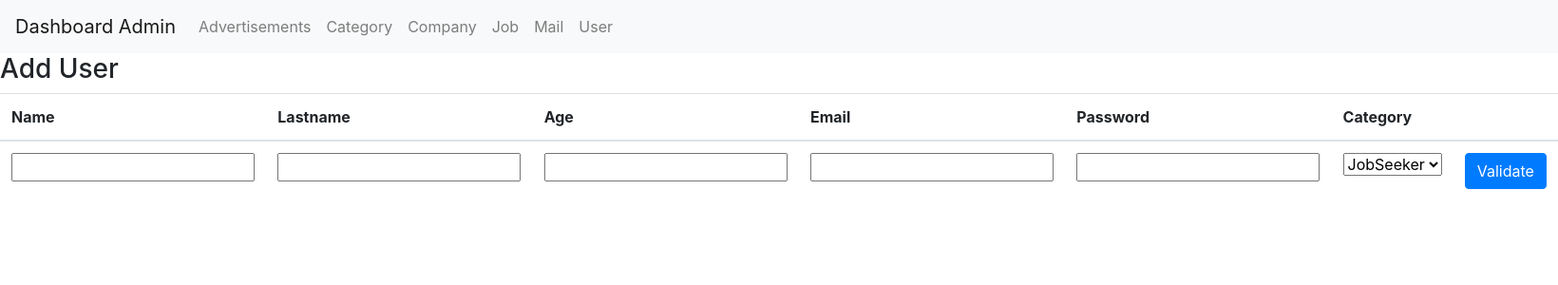
After one commit to Mayki-kicas/FlaskDashboard, a Flask app: page /addUser in a window 1640 px wide. The commit adds this page. Shown: the top 300 px of the page at 95% size. Run offline with Flask 2, Linux system fonts and the light colour scheme; some libraries are stand-ins or nearby versions.

Commit message:
add user dashboard

```diff
--- a/app.py
+++ b/app.py
@@ -353,6 +353,28 @@ def addMail():
         else:
             return json.dumps({'html': '<span>Enter the required fields</span>'})
 
+@app.route("/addUser", methods=["GET", "POST"])
+def addUser():
+    if request.method == "GET":
+        return render_template('add/addUser.html')
+    elif request.method == 'POST':
+        name = request.json['name']
+        lastname = request.json['lastname']
+        age = request.json['age']
+        email = request.json['email']
+        password = request.json['password']
+        category = request.json['category']
+        if name and lastname and age and email and password and category:
+            cursor.callproc('sp_insertUser', (name, lastname, age, email, password, category))
+            data = cursor.fetchall()
+            if len(data) == 0:
+                conn.commit()
+                return json.dumps({'message': 'User created successfully !'})
+            else:
+                return json.dumps({'error': str(data[0])})
+        else:
+            return json.dumps({'html': '<span>Enter the required fields</span>'})
+
 # @app.route("/", methods=["GET", "POST"])
 # def main():
 #     cursor.execute("select Job.Id, Job.Title, Content, Company.Name, Category.Title from Job, Company, Category Where Job.Id_Company=Company.Id and Job.Id_Category=Category.Id ")
--- /dev/null
+++ b/templates/add/addUser.html
@@ -0,0 +1,58 @@
+{% extends 'base.html' %} {% block title %} Add User {% endblock %} {% block content %}
+<h3>Add User</h3>
+<table class="table">
+    <thead>
+        <tr>
+            <th scope="col">Name</th>
+            <th scope="col">Lastname</th>
+            <th scope="col">Age</th>
+            <th scope="col">Email</th>
+            <th scope="col">Password</th>
+            <th scope="col">Category</th>
+            <th scope="col"></th>
+        </tr>
+    </thead>
+    <tbody>
+        <tr>
+            <td><input type="text" id="name" name="name" required>
+            </td>
+            <td><input type="text" id="lastname" name="lastname" required>
+            </td>
+            <td><input type="text" id="age" name="age" required>
+            </td>
+            <td><input type="email" id="email" name="email" required>
+            </td>
+            <td><input type="text" id="password" name="password" required>
+            </td>
+            <td><select id="category" name="category">
+                    <option value="0">JobSeeker</option>
+                    <option value="1">RH</option>
+            </select>
+            </td>
+            <td><button href="#" class="btn btn-primary" onclick="addUser()">Validate</button></td>
+        </tr>
+    </tbody>
+</table>
+<script>
+    function addUser() {
+        $.ajax({
+            url: "/addUser",
+            type: "POST",
+            data: JSON.stringify({
+                name: $("#name").val(),
+                lastname: $("#lastname").val(),
+                age: $("#age").val(),
+                email: $("#email").val(),
+                password: $("#password").val(),
+                category: $("#category").val(),
+            }),
+            contentType: "application/json; charset=utf-8",
+            dataType: "json",
+            success: function(data) {
+                document.location.href = "/dashUser"
+            }
+        })
+
+    }
+</script>
+{% endblock %}
--- a/templates/user.html
+++ b/templates/user.html
@@ -1,5 +1,6 @@
 {% extends 'base.html' %} {% block title %} User {% endblock %} {% block content %}
 <h3>User</h3>
+<button type="button" class="btn btn-success">Add</button>
 <table class="table">
     <thead>
         <tr>
@@ -52,5 +53,8 @@
     $(".btn-primary").click(function() {
         document.location.href = "/getUserUpdate" + $(this).val()
     })
+    $(".btn-success").click(function() {
+        document.location.href = "/addUser"
+    })
 </script>
 {% endblock %}
```
